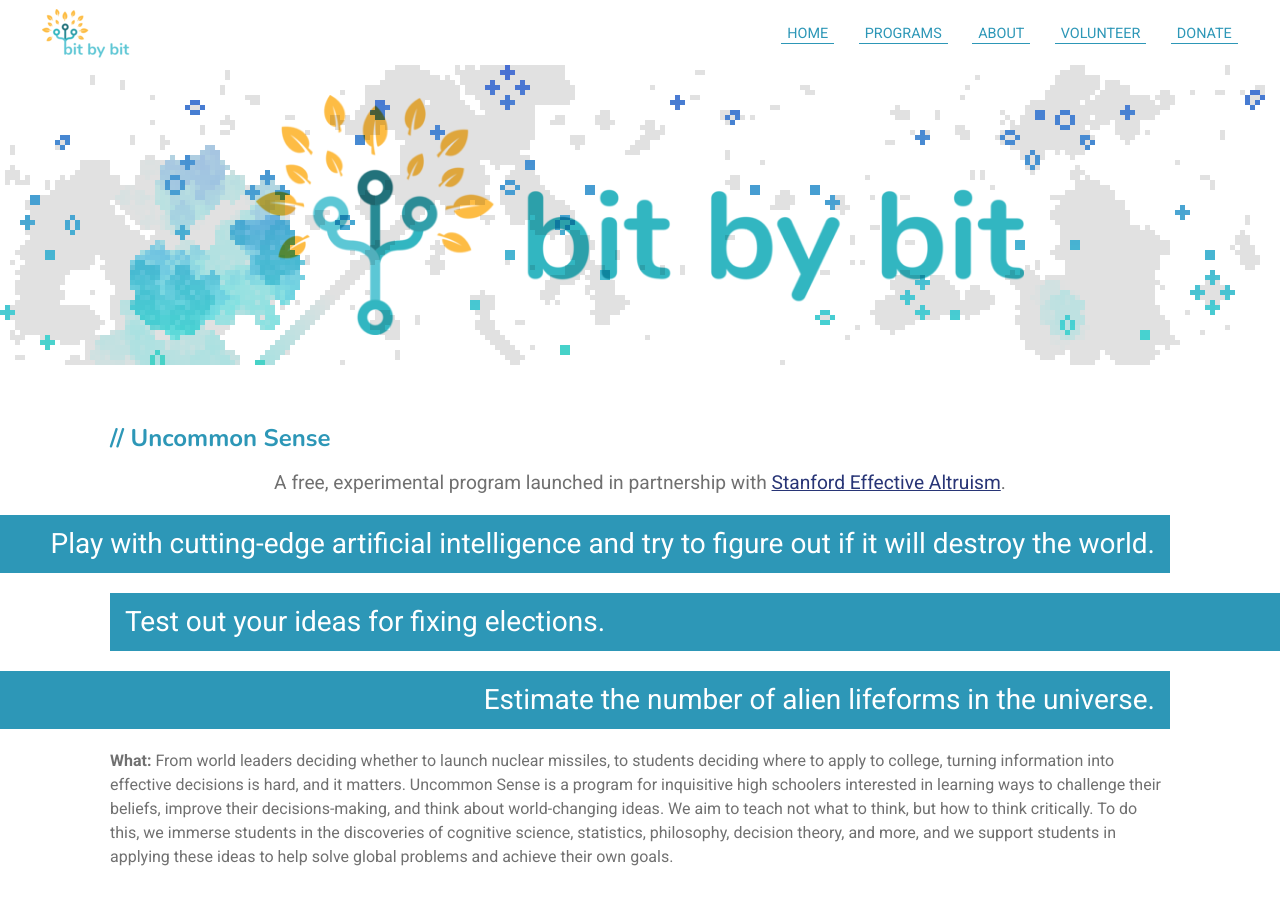
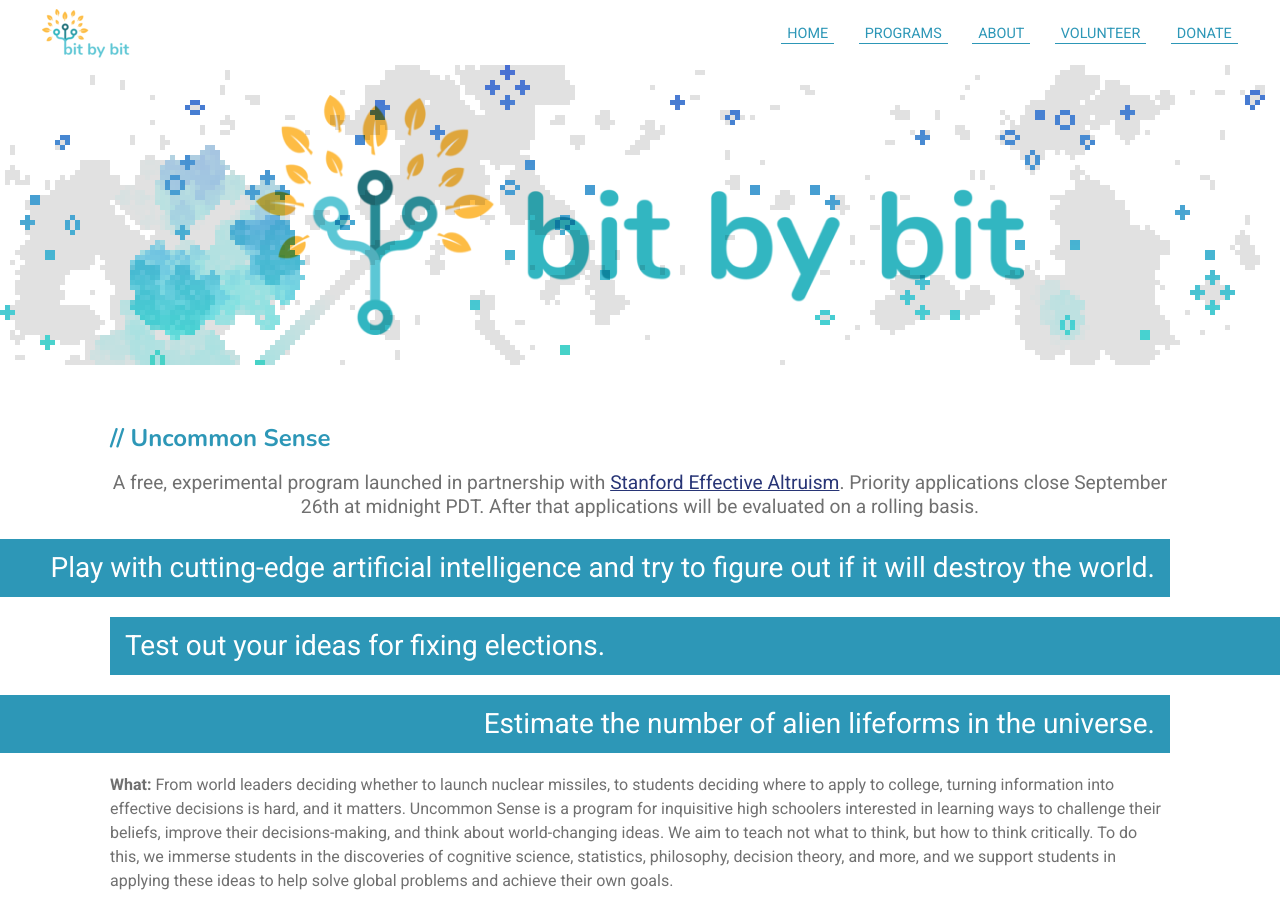
Before and after one commit to bit-by-bit-coding/bxb-website, a Jekyll site: the page built from uncommonsense.html, in a window 1280 px wide and 900 px high. Built offline with Jekyll 4.4.1, drawn with Linux system fonts in a browser that asks for light colours; nearby versions of some CDN libraries.

Commit message:
add info about application due date

```diff
--- a/uncommonsense.html
+++ b/uncommonsense.html
@@ -11,7 +11,8 @@
         <h2>Uncommon Sense</h2>
         <span class="title-text">
             A free, experimental program launched in partnership with <a
-                href="https://web.stanford.edu/group/ea/">Stanford Effective Altruism</a>.
+                href="https://web.stanford.edu/group/ea/">Stanford Effective Altruism</a>. Priority applications close
+            September 26th at midnight PDT. After that applications will be evaluated on a rolling basis.
         </span>
         <div class="info-banner">
             Play with cutting-edge artificial intelligence and try to figure out if it will destroy the world.
```
Also changed, not shown: other parts of uncommonsense.html (+4 -2 lines).
